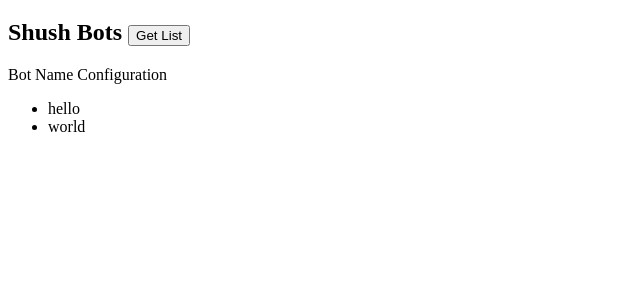
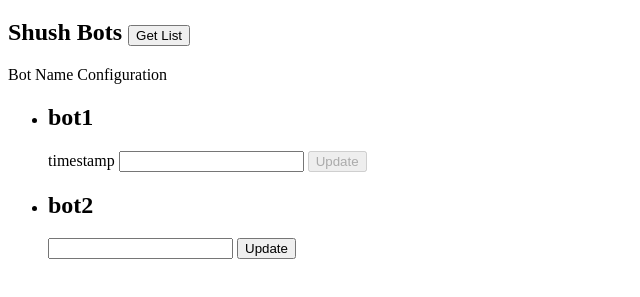
Before and after one commit to mobify/shush-bot, a plain HTML site: page client/index.html in a window 1280 px wide. Both pictures are taken after a click on the button "Get List". Shown: the part 61-358 px from the top of the page, without its empty margins (0-640 px from the left). Drawn offline with nearby package versions, Linux system fonts and the light colour scheme.

Commit message:
More template fields

```diff
--- a/client/index.html
+++ b/client/index.html
@@ -22,10 +22,14 @@
 
         <template id="bots-template">
             <li>
-                <div class="header">
-                </div>
+                <h2 class="bot-name">
+                </h2>
                 <div class="info">
-                    <div class="id"></div>
+                    <div class="row">
+                        <span class="type"></span>
+                        <input type="text" class="data"></span>
+                        <button class="submit">Update</button>
+                    </div>
                 </div>
             </li>
         </template>
--- a/client/webapp.js
+++ b/client/webapp.js
@@ -10,11 +10,25 @@
         var $template = $('#bots-template');
         var $list = $('#bots');
 
+        var READ_ONLY = [
+            'timestamp'
+        ];
+
         var renderRow = function(data) {
             var $clone = $($template[0].content.querySelectorAll('li')).clone();
-            var $name = $clone.find('.header');
+
+            var $name = $clone.find('.bot-name');
+            var $info = $clone.find('.info');
 
             $name.text(data.name);
+            $info.find('.type').text(data.type);
+            $info.find('.data').text(data.data);
+
+            if (READ_ONLY.indexOf(data.type) !== -1) {
+                $info.find('.data').attr('readonly', 'readonly');
+                $info.find('.submit').attr('disabled', 'disabled');
+            }
+
             $list.append($clone);
         };
 
@@ -29,10 +43,12 @@
                     var mock = {
                         bots: [
                             {
-                                name: 'hello'
+                                name: 'bot1',
+                                type: 'timestamp',
+                                info: '13135823058'
                             },
                             {
-                                name: 'world'
+                                name: 'bot2'
                             }
                         ]
                     };
```
